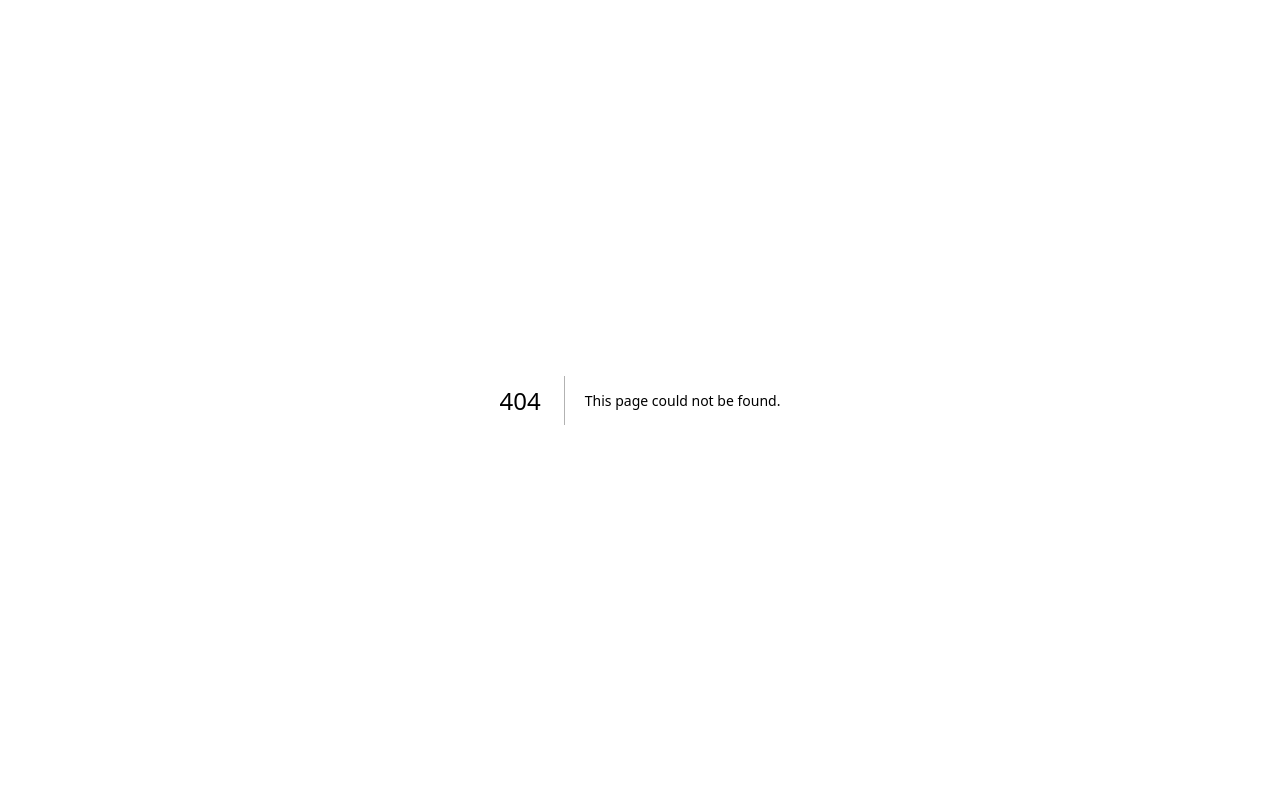
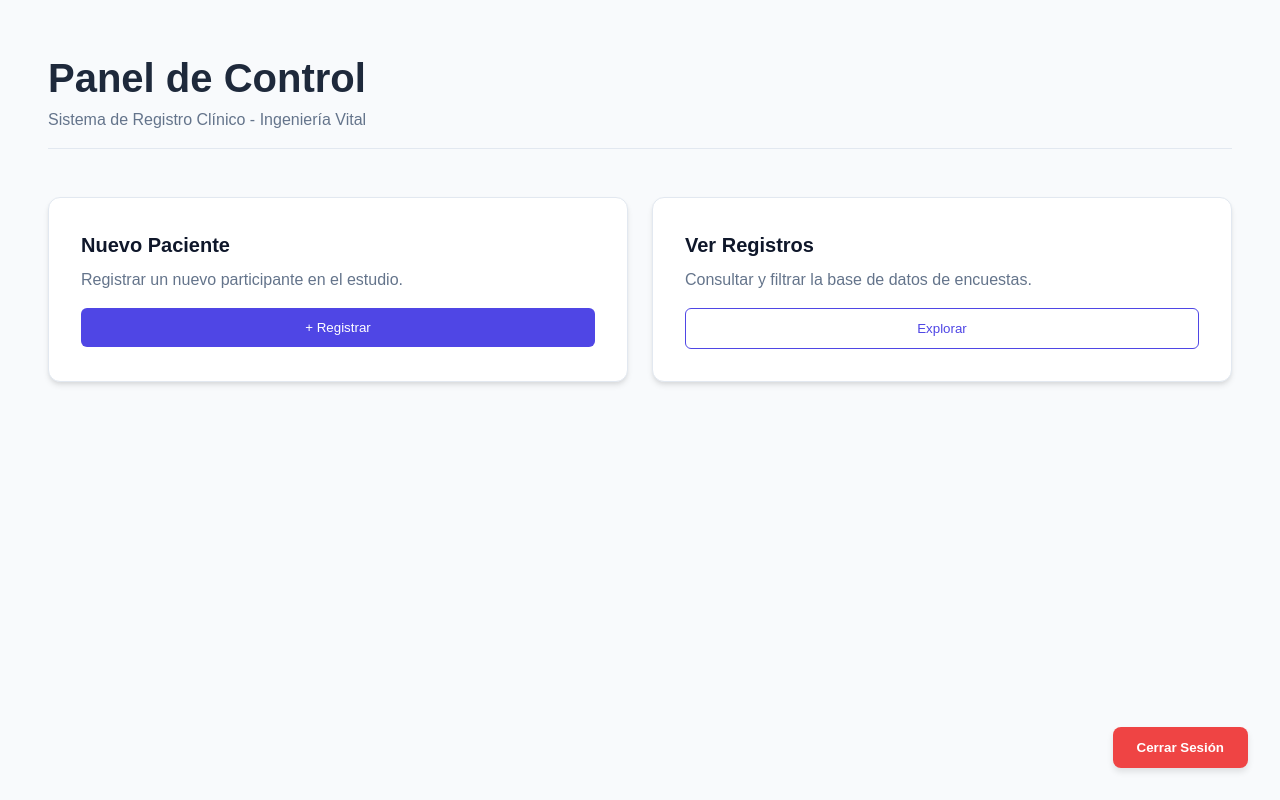
Before and after one commit to enmanuelBB/Proyecto-Ingenieria, a Next.js app in the folder frontend/: page /dashboard in a window 1280 px wide. Before the commit this address had no page. Built offline with nearby package versions, Linux system fonts and the light colour scheme; sample sign-in values are in the browser's storage.

Commit message:
Habilitar inicio de sesión y redirección al dashboard

```diff
--- /dev/null
+++ b/frontend/app/dashboard/page.tsx
@@ -0,0 +1,133 @@
+
+"use client";
+
+import React, { useEffect, useState } from 'react';
+import { useRouter } from 'next/navigation';
+
+export default function DashboardPage() {
+  const router = useRouter();
+  const [isAuthenticated, setIsAuthenticated] = useState(false);
+
+  useEffect(() => {
+    // 1. Verificar si existe el token en el navegador
+    // Nota: Usamos 'accessToken' porque así lo nombramos en el LoginForm
+    const token = localStorage.getItem('accessToken');
+
+    if (!token) {
+      // Si no hay token, no debería estar aquí -> Redirigir al Login
+      console.log("No hay token, redirigiendo al login...");
+      router.push('/');
+    } else {
+      // Si hay token, permitimos ver la página
+      setIsAuthenticated(true);
+    }
+  }, [router]);
+
+  // Función para cerrar sesión
+  const handleLogout = () => {
+
+    localStorage.removeItem('accessToken');
+    localStorage.removeItem('refreshToken');
+
+    router.push('/');
+  };
+
+  // Evitamos un "flash" de contenido mostrando nada hasta verificar el token
+  if (!isAuthenticated) {
+    return null;
+  }
+
+  return (
+    <div style={{
+      minHeight: '100vh',
+      padding: '3rem',
+      backgroundColor: '#f8fafc',
+      fontFamily: 'sans-serif',
+      color: '#1e293b'
+    }}>
+
+      {/* Encabezado del Dashboard */}
+      <header style={{ marginBottom: '3rem', borderBottom: '1px solid #e2e8f0', paddingBottom: '1rem' }}>
+        <h1 style={{ fontSize: '2.5rem', fontWeight: 'bold', color: '#1e293b' }}>
+          Panel de Control
+        </h1>
+        <p style={{ color: '#64748b' }}>Sistema de Registro Clínico - Ingeniería Vital</p>
+      </header>
+
+      {/* Área de Acciones Rápidas */}
+      <main>
+        <div style={{ display: 'grid', gridTemplateColumns: 'repeat(auto-fit, minmax(250px, 1fr))', gap: '1.5rem' }}>
+
+          {/* Tarjeta 1 */}
+          <div style={cardStyle}>
+            <h3 style={cardTitleStyle}>Nuevo Paciente</h3>
+            <p style={{ marginBottom: '1rem', color: '#64748b' }}>Registrar un nuevo participante en el estudio.</p>
+            <button style={actionButtonStyle}>+ Registrar</button>
+          </div>
+
+          {/* Tarjeta 2 */}
+          <div style={cardStyle}>
+            <h3 style={cardTitleStyle}>Ver Registros</h3>
+            <p style={{ marginBottom: '1rem', color: '#64748b' }}>Consultar y filtrar la base de datos de encuestas.</p>
+            <button style={secondaryButtonStyle}>Explorar</button>
+          </div>
+
+        </div>
+      </main>
+
+      {/* Botón de Cerrar Sesión Flotante */}
+      <button
+        onClick={handleLogout}
+        style={{
+          position: 'fixed',
+          bottom: '2rem',
+          right: '2rem',
+          backgroundColor: '#ef4444',
+          color: 'white',
+          padding: '0.8rem 1.5rem',
+          border: 'none',
+          borderRadius: '8px',
+          cursor: 'pointer',
+          fontWeight: 'bold',
+          boxShadow: '0 4px 6px rgba(0,0,0,0.1)'
+        }}
+      >
+        Cerrar Sesión
+      </button>
+    </div>
+  );
+}
+
+
+const cardStyle: React.CSSProperties = {
+  backgroundColor: 'white',
+  padding: '2rem',
+  borderRadius: '12px',
+  boxShadow: '0 4px 6px -1px rgba(0, 0, 0, 0.1), 0 2px 4px -1px rgba(0, 0, 0, 0.06)',
+  border: '1px solid #e2e8f0'
+};
+
+const cardTitleStyle: React.CSSProperties = {
+  fontSize: '1.25rem',
+  fontWeight: '600',
+  marginBottom: '0.5rem',
+  color: '#0f172a'
+};
+
+const actionButtonStyle: React.CSSProperties = {
+  width: '100%',
+  padding: '0.75rem',
+  backgroundColor: '#4f46e5',
+  color: 'white',
+  border: 'none',
+  borderRadius: '6px',
+  cursor: 'pointer',
+  fontWeight: '500'
+};
+
+const secondaryButtonStyle: React.CSSProperties = {
+  ...actionButtonStyle,
+  backgroundColor: 'white',
+  color: '#4f46e5',
+  border: '1px solid #4f46e5'
+};
```
Also changed, not shown: frontend/app/components/LoginForm.tsx (+32 -8 lines), 1 other file (tests, documents, lock files or other folders).
